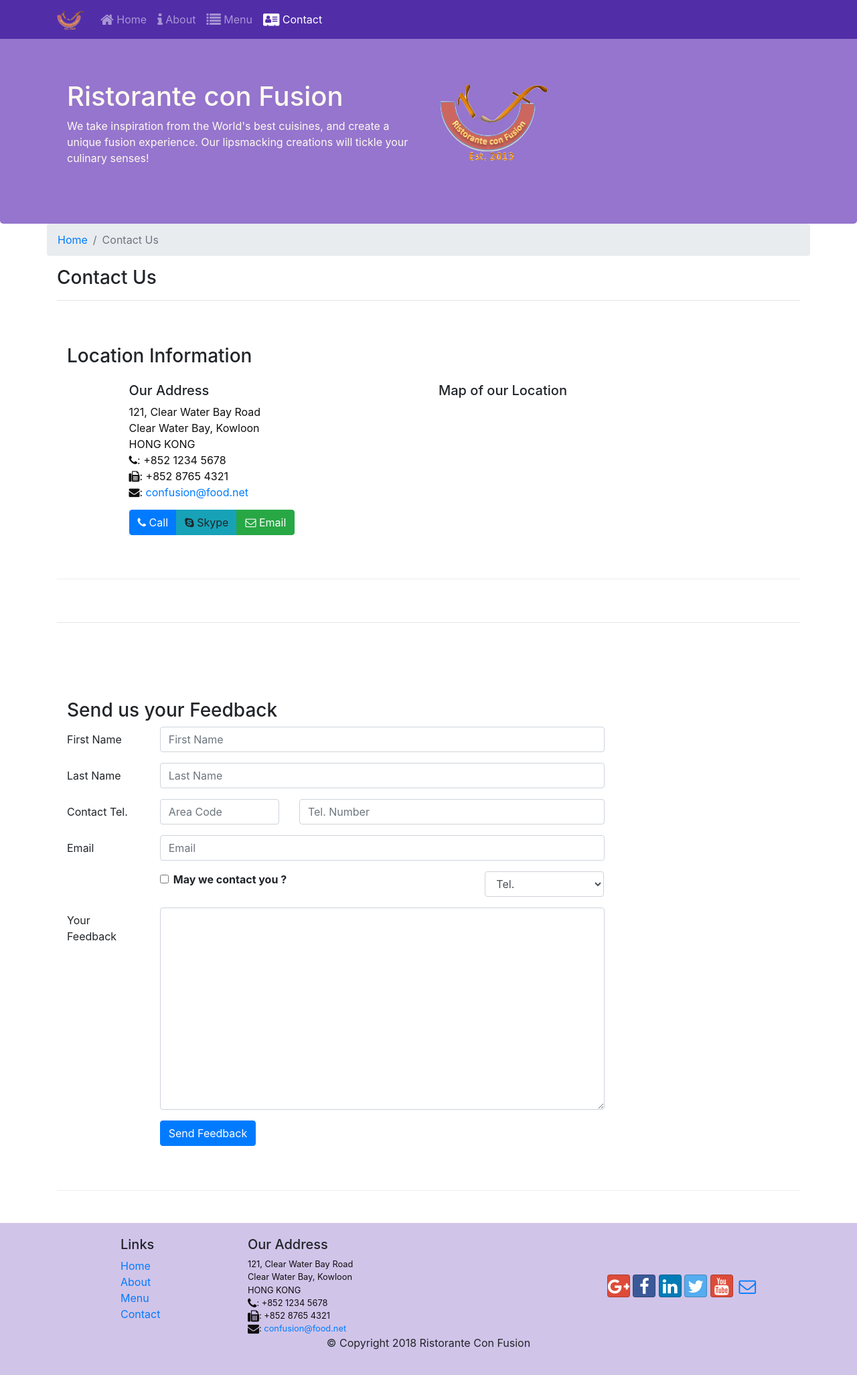
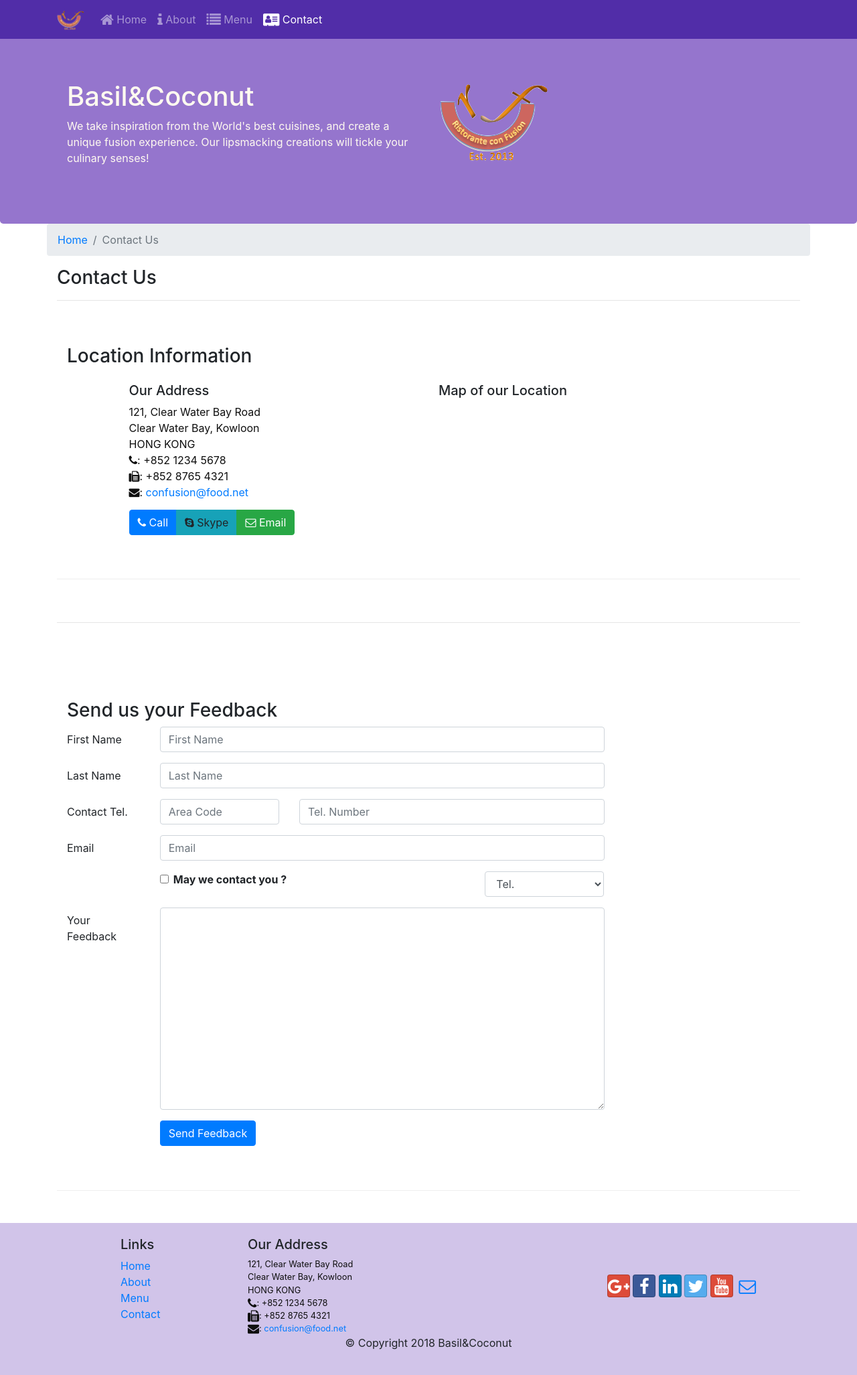
Before and after one commit to muktadeshpande2/Basil-N-Coconut, a website: page contactus.html in a window 1280 px wide. Shown: the whole page at 67% size. Drawn offline with nearby package versions, Linux system fonts and the light colour scheme.

Commit message:
Changed restaurant name in contactus.html and index.html

```diff
--- a/contactus.html
+++ b/contactus.html
@@ -3,7 +3,7 @@
 
 <head>
 
-    <title>Ristorante Con Fusion: About Us</title>
+    <title>Basil&Coconut: About Us</title>
     <!-- Required meta tags always come first -->
     <meta charset="utf-8">
     <meta name="viewport" content="width=device-width, initial-scale=1, shrink-to-fit=no">
@@ -40,7 +40,7 @@
         <div class="container">
             <div class="row row-header">
                 <div class="col-12 col-sm-6">
-                    <h1>Ristorante con Fusion</h1>
+                    <h1>Basil&Coconut</h1>
                     <p>We take inspiration from the World's best cuisines, and create a unique fusion experience. Our lipsmacking creations will tickle your culinary senses!</p>
                 </div>
                 <div class="col-12 col-sm">
@@ -227,7 +227,7 @@
            </div>
            <div class="row justify-content-center">
                 <div class="col-auto">
-                    <p>© Copyright 2018 Ristorante Con Fusion</p>
+                    <p>© Copyright 2018 Basil&Coconut</p>
                 </div>
            </div>
         </div>
```
Also changed, not shown: index.html (+3 -3 lines).
